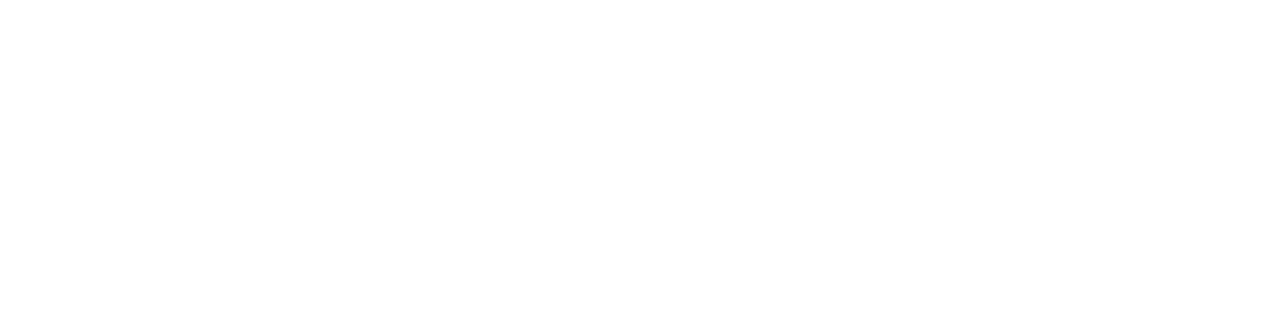
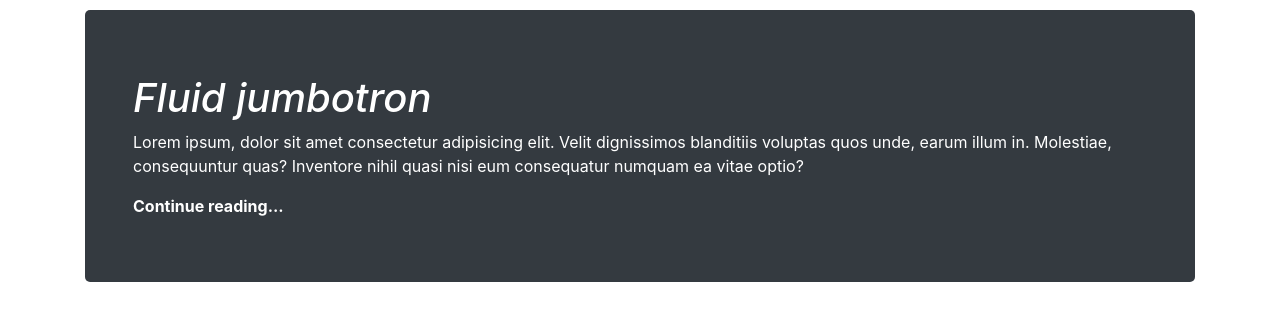
Before and after one commit to rafaeau/micro-build-week, a React (Create React App) app: page / in a window 1280 px wide. Shown: the top 320 px of the page. Built offline with nearby package versions, Linux system fonts and the light colour scheme; no server answers.

Commit message:
Jumbotron component

```diff
--- a/src/App.css
+++ b/src/App.css
@@ -36,3 +36,12 @@
     transform: rotate(360deg);
   }
 }
+
+.jumbotron {
+  background-color: rgb(52,58,64);
+  margin-top: 10px;
+  margin-bottom: 10px;
+  color: white;
+  text-align: start;
+  border-radius: 5px;
+}
--- a/src/App.js
+++ b/src/App.js
@@ -1,10 +1,14 @@
 import 'bootstrap/dist/css/bootstrap.min.css'
 import './App.css'
+import Jumbotron from './components/Jumbotron'
+import { Container } from 'react-bootstrap'
 
 function App() {
   return (
     <div className="App">
-
+      <Container>
+        <Jumbotron/>
+      </Container>
     </div>
   )
 }
--- /dev/null
+++ b/src/components/Jumbotron.jsx
@@ -0,0 +1,72 @@
+import { Component } from 'react'
+
+class Jumbotron extends Component {
+    state = {
+        comments: []
+    }
+
+    componentDidMount = async () => {
+        try {
+            let response = await fetch("https://newsapi.org/v2/top-headlines?country=au&apiKey=f7c47b6922c6434eb7afbb73428ffb90")
+            let comments = await response.json()
+            this.setState({
+                comments: comments.articles
+            })
+            console.log(this.state.comments)
+            console.log(this.state.comments[3].content)
+        }
+
+        catch(err) {console.log(err)}
+    }
+
+    render() {
+        return (
+            <div className="jumbotron jumbotron-fluid">
+                <div className="mx-5">
+                    <h1><i>Fluid jumbotron{/* {this.state.comments[3].title} */}</i></h1>
+                    <p>
+                    Lorem ipsum, dolor sit amet consectetur adipisicing elit. Velit dignissimos blanditiis voluptas quos unde, earum illum in. Molestiae, consequuntur quas? Inventore nihil quasi nisi eum consequatur numquam ea vitae optio?
+                    {/* {this.state.comments[3].content} */}
+                    </p>
+                    <b>Continue reading...</b>
+                </div>
+            </div>
+        )
+    }
+}
+
+export default Jumbotron
+
+/* class Jumbotron extends Component {
+
+    state = {
+        comments: []
+    }
+
+    componentDidMount = () => {
+        fetch("https://newsapi.org/v2/top-headlines?country=us&apiKey=f7c47b6922c6434eb7afbb73428ffb90")
+        .then(response => response.json())
+        .then(comments => {
+            console.log(comments)
+            this.setState({
+                comments: comments.articles
+            })
+            console.log(this.state.comments[0].content)
+        })
+        .catch(error => console.log(error))
+    }
+
+    render() {
+        return (
+            <div className="jumbotron jumbotron-fluid">
+                <div className="mx-5">
+                    <h1><i>Fluid jumbotron</i></h1>
+                    <p>
+                    Lorem ipsum, dolor sit amet consectetur adipisicing elit. Velit dignissimos blanditiis voluptas quos unde, earum illum in. Molestiae, consequuntur quas? Inventore nihil quasi nisi eum consequatur numquam ea vitae optio?
+                    </p>
+                    <b>Continue reading...</b>
+                </div>
+            </div>
+        )
+    }
+} */
```
